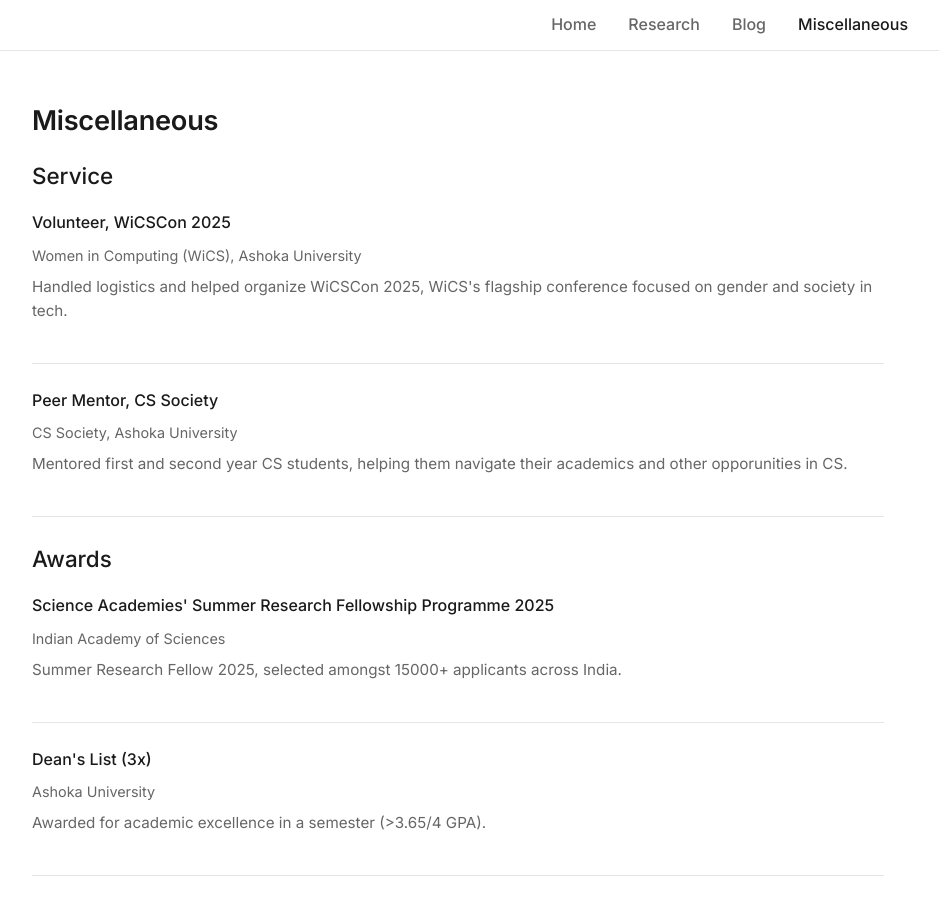
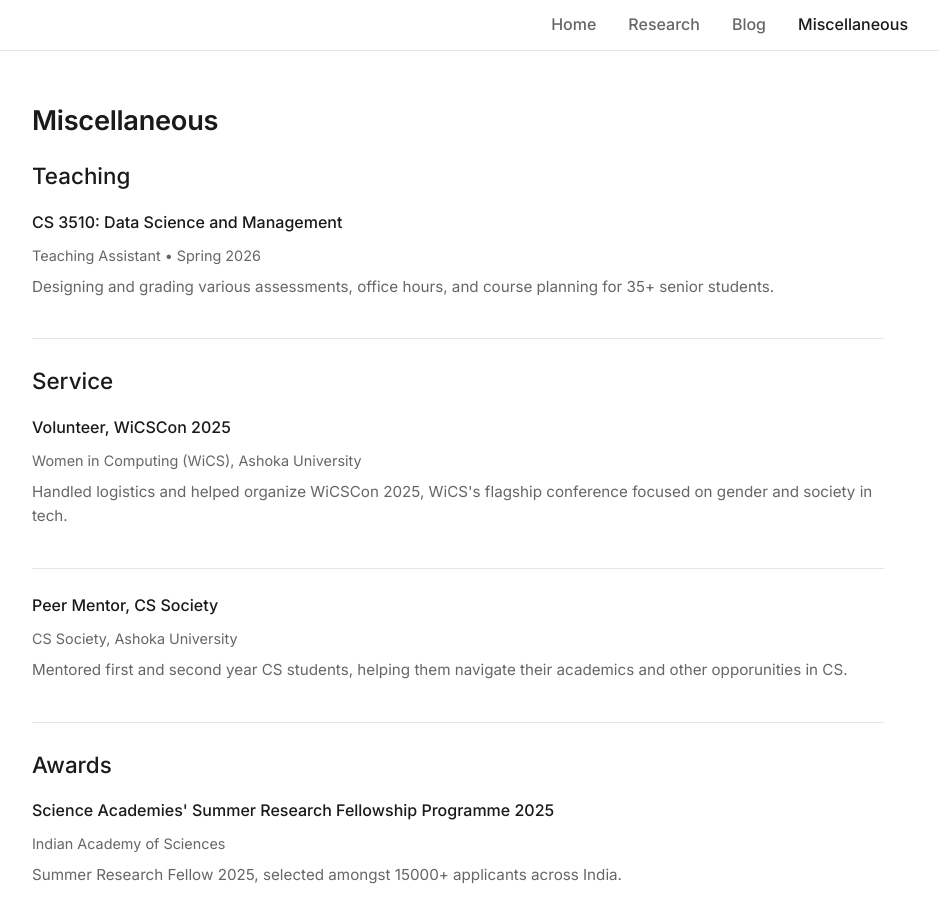
Before and after one commit to SwapnanilMukherjee/swapnanilmukherjee.github.io, a Jekyll site: the page built from _pages/miscellaneous.md, in a window 1280 px wide and 900 px high. Shown: the whole window, without its empty margins (182-1121 px from the left). Built offline with Jekyll 4.4.1, drawn with Linux system fonts in a browser that asks for light colours.

Commit message:
Added TAship

```diff
--- a/_data/teaching.yml
+++ b/_data/teaching.yml
@@ -1,8 +1,4 @@
-- title: "CS101: Introduction to Computer Science"
+- title: "CS 3510: Data Science and Management"
   role: "Teaching Assistant"
-  semester: "Fall 2024"
-  description: "Led weekly lab sessions, held office hours, and created practice problems for midterms."
-- title: "CS550: Machine Learning"
-  role: "Guest Lecturer"
-  semester: "Spring 2024"
-  description: "Delivered two lectures on optimization and regularization; mentored final project teams."
+  semester: "Spring 2026"
+  description: "Designing and grading various assessments, office hours, and course planning for 35+ senior students."
--- a/_pages/miscellaneous.md
+++ b/_pages/miscellaneous.md
@@ -6,7 +6,7 @@ permalink: /miscellaneous/
 
 # Miscellaneous
 
-<!-- ## Teaching
+## Teaching
 
 {% for item in site.data.teaching %}
 <div class="item">
@@ -14,7 +14,7 @@ permalink: /miscellaneous/
   <p class="meta">{{ item.role }} • {{ item.semester }}</p>
   <p class="description">{{ item.description }}</p>
 </div>
-{% endfor %} -->
+{% endfor %}
 
 ## Service
 
```
